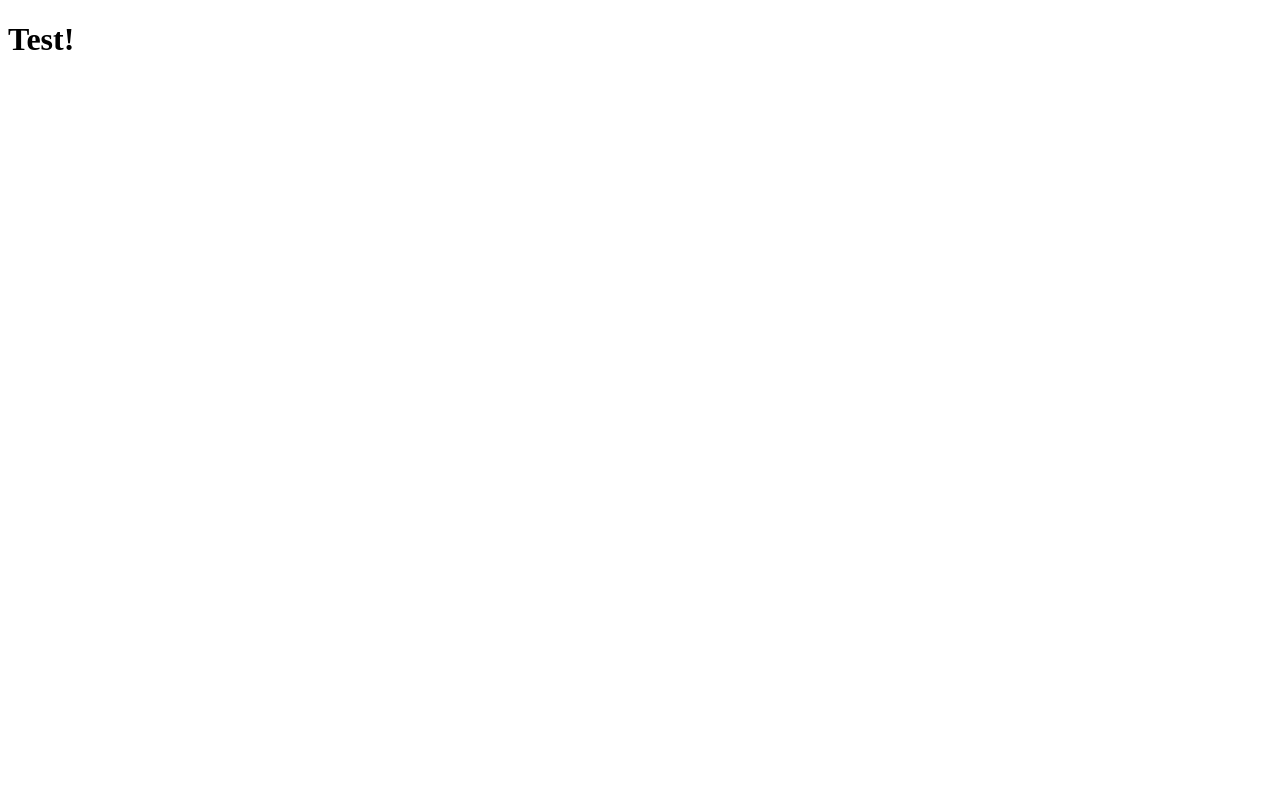
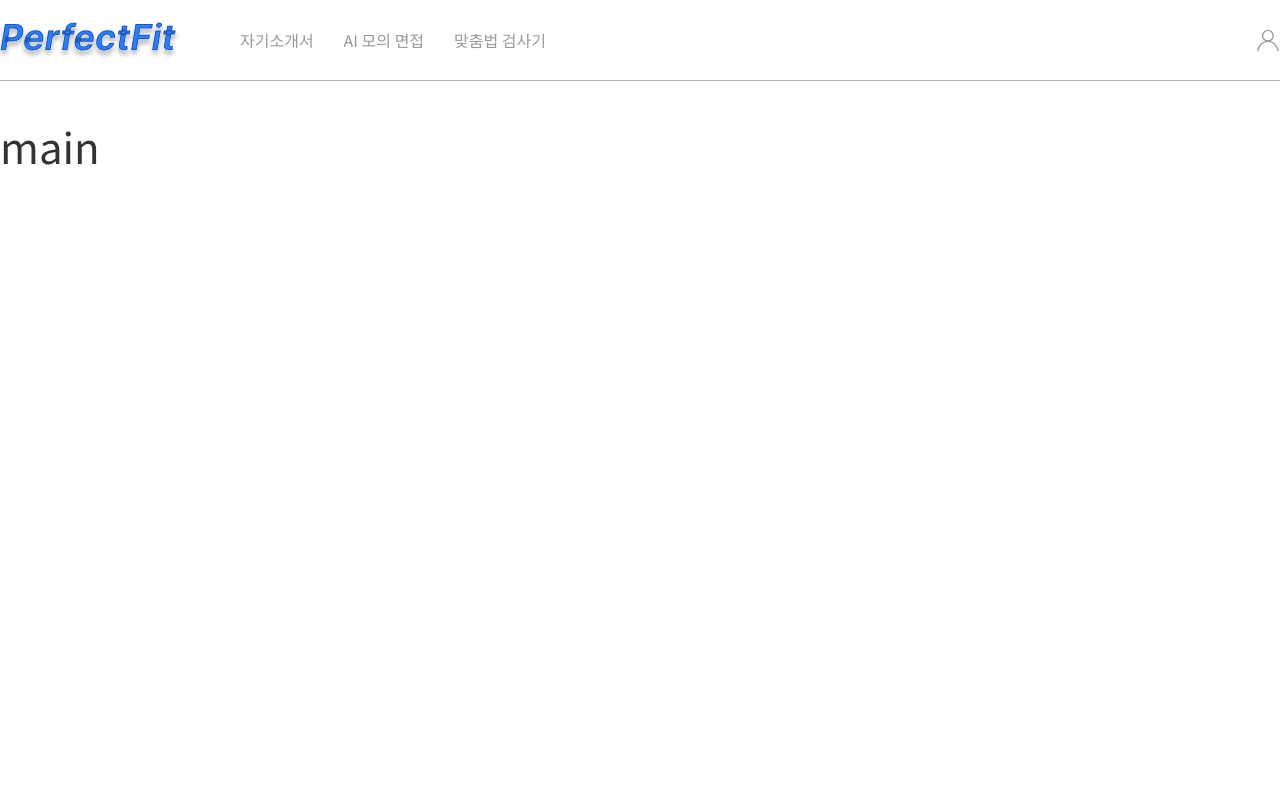
Before and after one commit to Youngwon210/PerfectFit, a Flask app: page / in a window 1280 px wide. Before the commit the page is almost empty. Run offline with Flask 3, Linux system fonts and the light colour scheme; some libraries are stand-ins or nearby versions.

Commit message:
front 기본 코드 구성 제공

```diff
--- a/PerfectFit/app.py
+++ b/PerfectFit/app.py
@@ -19,7 +19,7 @@ app.register_blueprint(user_bp)
 
 @app.route('/')
 def hello_world():
-    return render_template("index.html")
+    return render_template("main.html")
 
 
 if __name__ == '__main__':
--- /dev/null
+++ b/PerfectFit/static/css/header.css
@@ -0,0 +1,28 @@
+header {
+    border-bottom: 1px solid rgba(0, 0, 0, 0.30);
+}
+
+.header-wrapper {
+    max-width: 1440px;
+    margin: 0 auto;
+}
+
+.header-nav {
+    background-color: inherit !important;
+}
+
+.header-nav a {
+    font-size: 1rem !important;
+}
+
+.uk-navbar-dropdown-nav a {
+    font-size: 0.875rem !important;
+}
+
+.logo {
+    margin-right: 60px;
+}
+
+.uk-drop {
+    top: initial !important;
+}
--- /dev/null
+++ b/PerfectFit/static/js/header.js
@@ -0,0 +1 @@
+console.log('header !')
--- /dev/null
+++ b/PerfectFit/templates/components/header.html
@@ -0,0 +1,56 @@
+{% block styles %}
+    <link rel="stylesheet" href="{{ url_for('static', filename='css/header.css') }}" />
+{% endblock %}
+
+{% block scripts %}
+    <script src="{{ url_for('static', filename='js/header.js') }}"></script>
+{% endblock %}
+
+<header>
+    <div class="header-wrapper">
+        <nav class="uk-navbar-container header-nav" uk-navbar>
+            <a href="/static" class="uk-navbar-item uk-logo logo">
+                <img src="{{ url_for('static', filename='img/logo.svg') }}" />
+            </a>
+            <div class="uk-navbar-left">
+                <ul class="uk-navbar-nav">
+                    <li>
+                        <a href="/about">자기소개서</a>
+                        <div class="uk-navbar-dropdown">
+                            <ul class="uk-nav uk-navbar-dropdown-nav">
+                                <li><a href="#">자기소개서 목록</a></li>
+                                <li><a href="#">자기소개서 작성</a></li>
+                            </ul>
+                        </div>
+                    </li>
+                    <li>
+                        <a href="/about">AI 모의 면접</a>
+                        <div class="uk-navbar-dropdown">
+                            <ul class="uk-nav uk-navbar-dropdown-nav">
+                                <li><a href="#">면접 목록</a></li>
+                                <li><a href="#">직업 기반 면접</a></li>
+                                <li><a href="#">자기소개서 기반 면접</a></li>
+                            </ul>
+                        </div>
+                    </li>
+                    <li><a href="/contact2">맞춤법 검사기</a></li>
+                </ul>
+            </div>
+            <div class="uk-navbar-right">
+                <ul class="uk-navbar-nav">
+                    <li>
+                        <a href="#modal-container" uk-toggle>
+                            <span uk-icon="icon: user; ratio: 1.2;"></span>
+                        </a>
+                    </li>
+                </ul>
+            </div>
+        </nav>
+    </div>
+    <div id="modal-container" class="uk-modal-container" uk-modal>
+        <div class="uk-modal-dialog uk-modal-body">
+            <h2 class="uk-modal-title">Headline</h2>
+            <p>Lorem ipsum dolor sit amet, consectetur adipiscing elit, sed do eiusmod tempor incididunt ut labore et dolore magna aliqua. Ut enim ad minim veniam, quis nostrud exercitation ullamco laboris nisi ut aliquip ex ea commodo consequat. Duis aute irure dolor in reprehenderit in voluptate velit esse cillum dolore eu fugiat nulla pariatur. Excepteur sint occaecat cupidatat non proident, sunt in culpa qui officia deserunt mollit anim id est laborum.</p>
+        </div>
+    </div>
+</header>
--- a/PerfectFit/templates/index.html
+++ b/PerfectFit/templates/index.html
@@ -5,9 +5,28 @@
     <meta name="viewport"
           content="width=device-width, user-scalable=no, initial-scale=1.0, maximum-scale=1.0, minimum-scale=1.0">
     <meta http-equiv="X-UA-Compatible" content="ie=edge">
-    <title>Document</title>
+    <!-- UIkit CSS -->
+    <link rel="stylesheet" href="https://cdn.jsdelivr.net/npm/uikit@3.21.13/dist/css/uikit.min.css" />
+
+    <!-- UIkit JS -->
+    <script src="https://cdn.jsdelivr.net/npm/uikit@3.21.13/dist/js/uikit.min.js"></script>
+    <script src="https://cdn.jsdelivr.net/npm/uikit@3.21.13/dist/js/uikit-icons.min.js"></script>
+
+    <!-- Noto Sans KR -->
+    <link rel="preconnect" href="https://fonts.googleapis.com">
+    <link rel="preconnect" href="https://fonts.gstatic.com" crossorigin>
+    <link href="https://fonts.googleapis.com/css2?family=Noto+Sans+KR&display=swap" rel="stylesheet">
+
+    <style>
+        * {
+            font-family: "Noto Sans KR", system-ui !important;
+        }
+    </style>
+
+    <title>PerfectFit</title>
 </head>
 <body>
-    <h1>Test!</h1>
+    {% block content %}
+    {% endblock %}
 </body>
 </html>
--- /dev/null
+++ b/PerfectFit/templates/main.html
@@ -0,0 +1,7 @@
+{% extends "index.html" %}
+
+{% include 'components/header.html' %}
+
+{% block content %}
+    <h1>main</h1>
+{% endblock %}
```
Also changed, not shown: PerfectFit/static/img/logo.svg (added).
